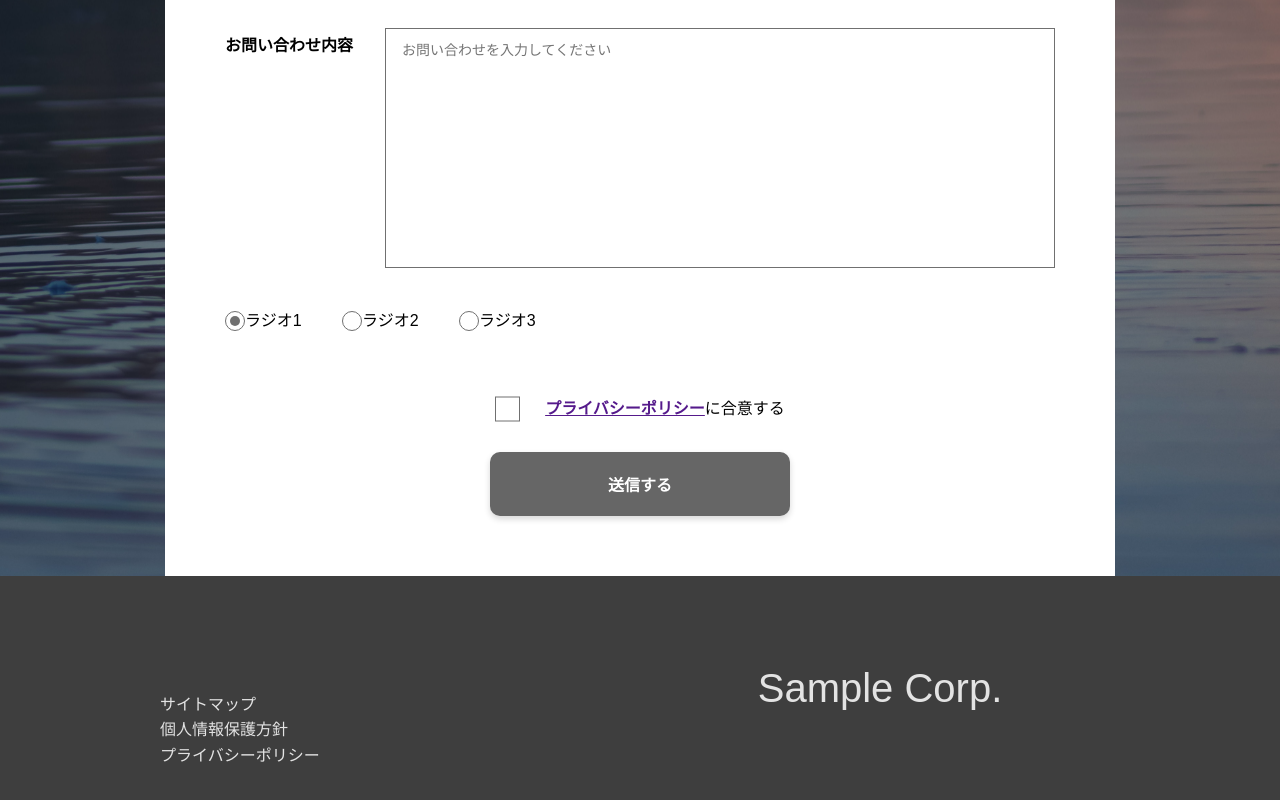
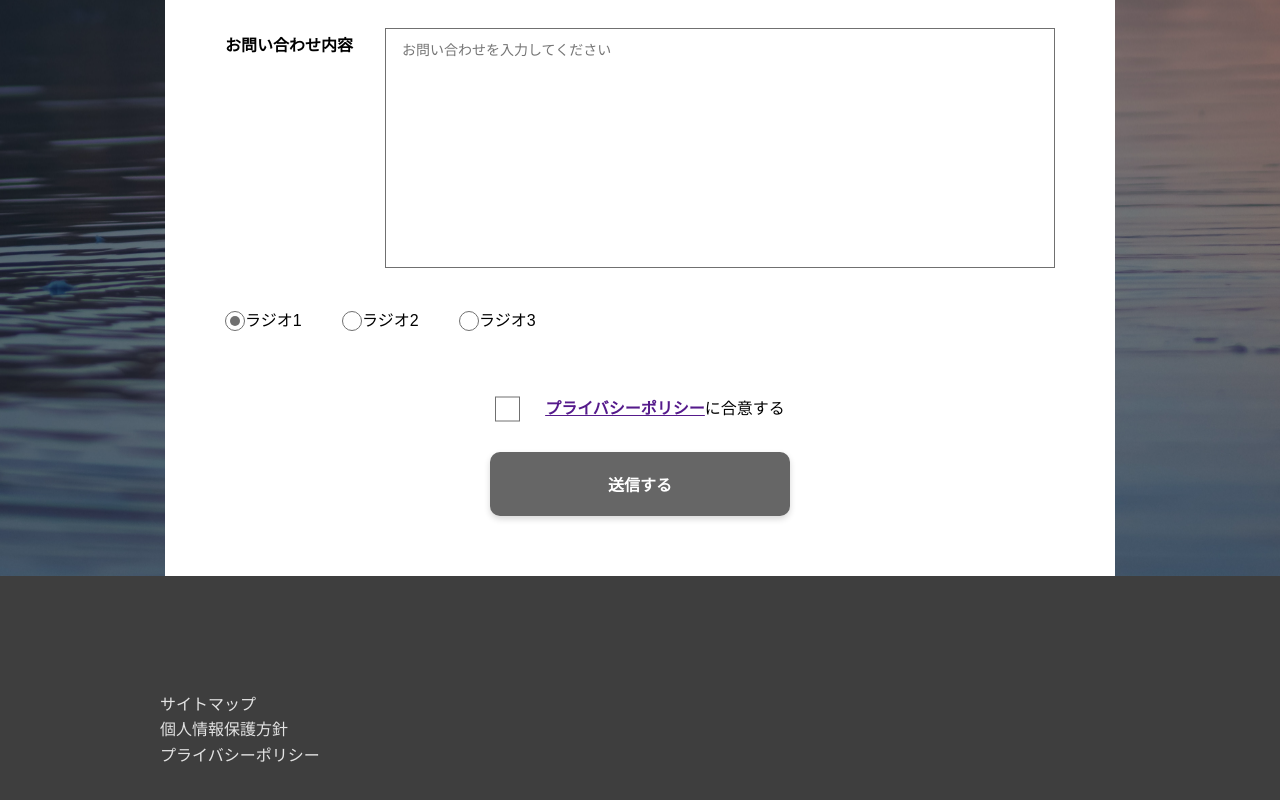
Before and after one commit to rally8/thi_practice, a plain HTML site: page index.html in a window 1280 px wide. Shown: the part 6043-6843 px from the top of the page. Drawn offline with nearby package versions, Linux system fonts and the light colour scheme.

Commit message:
Update index.html

```diff
--- a/index.html
+++ b/index.html
@@ -377,7 +377,7 @@
           </div>
 
           <div class="footer_right">
-            <div class="footer_lead">Sample Corp.</div>
+            <div class="footer_lead"></div>
             <div class="footer_lead-sub"></div>
           </div>
         </div>
```
